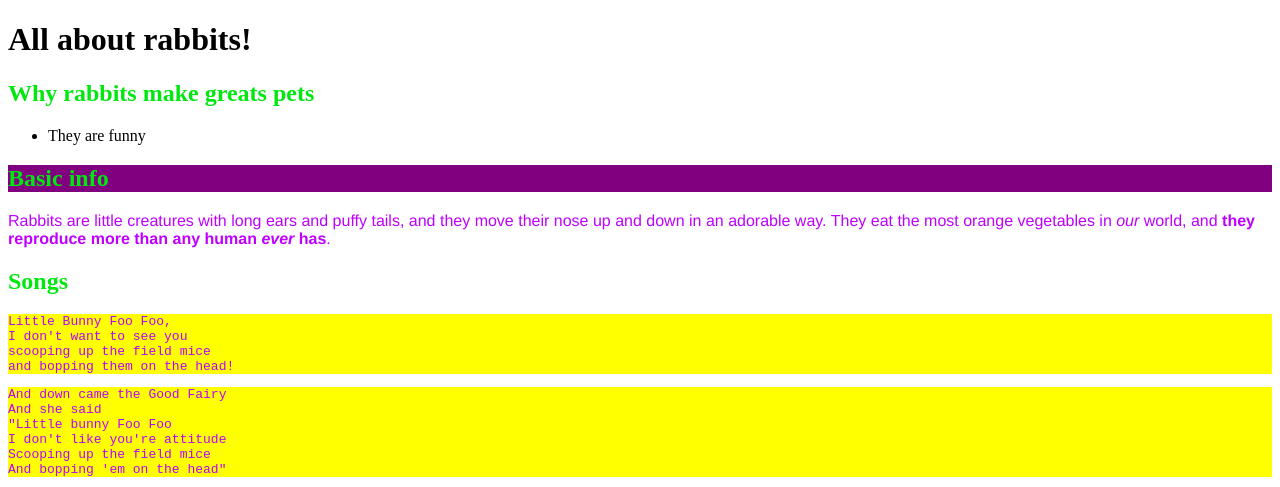
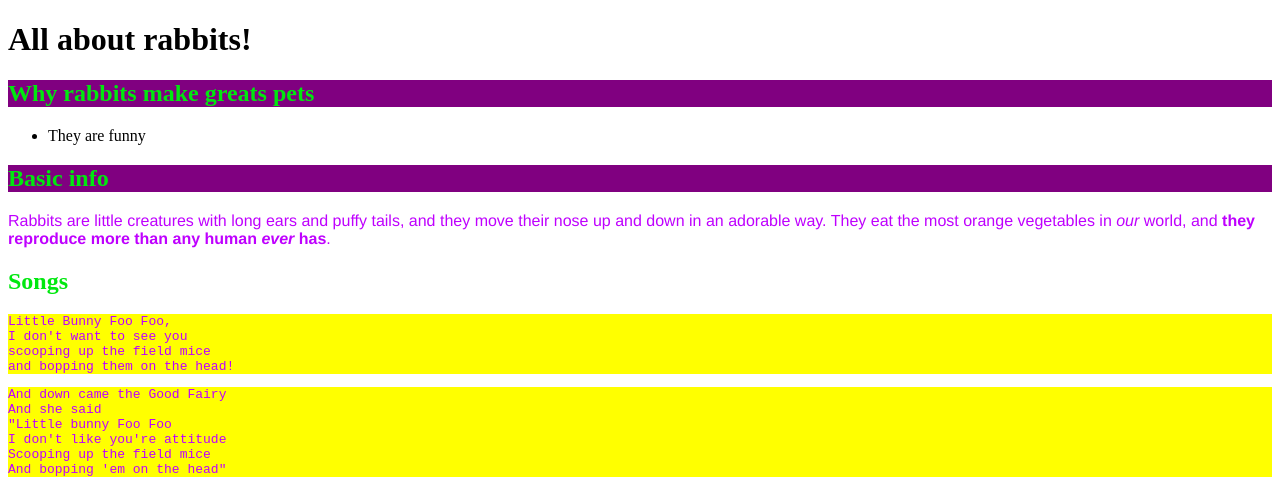
Before and after one commit to Jula90210/Jula90210.github.io, a plain HTML site: page index.html in a window 1280 px wide. Shown: the top 487 px of the page. Drawn offline with Linux system fonts and the light colour scheme.

Commit message:
Update index.html

```diff
--- a/index.html
+++ b/index.html
@@ -29,7 +29,7 @@
 
     <h1>All about rabbits!</h1>
 
-        <h2>Why rabbits make greats pets</h2>
+        <h2 id="rabbits-info-heading">Why rabbits make greats pets</h2>
         <ul>
             <li>They are funny</li>
         </ul>
```
